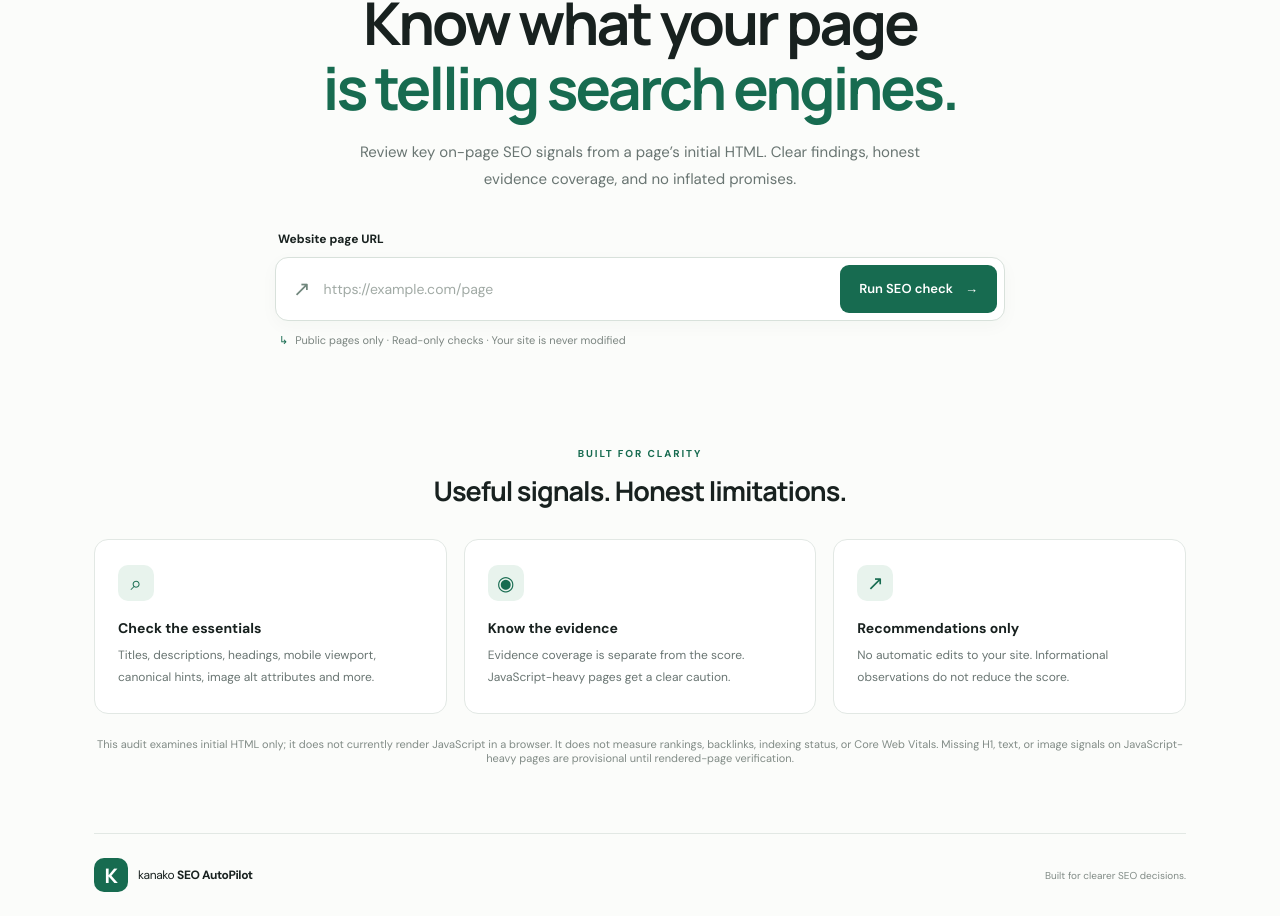
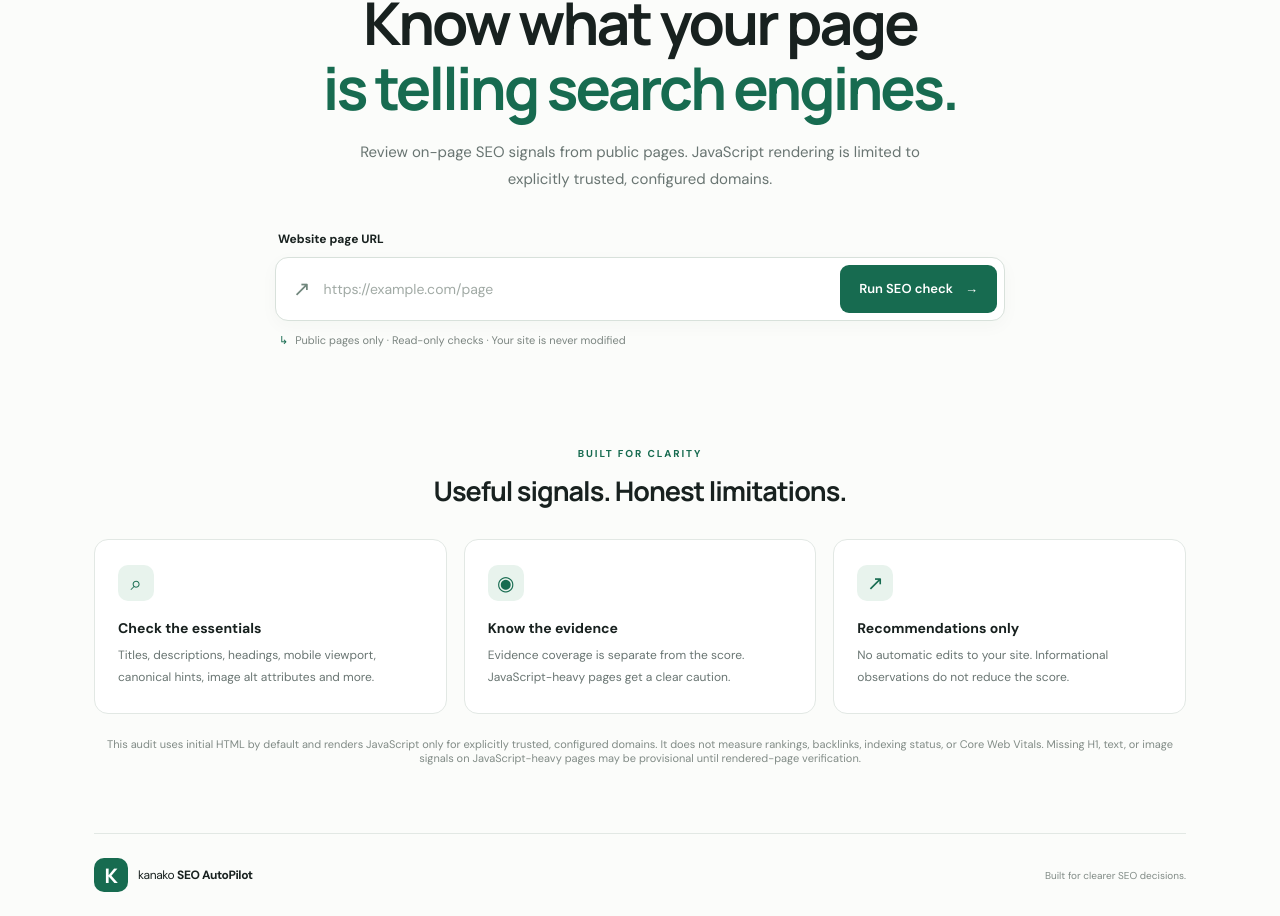
Before and after one commit to kanakomaeda/kanako-seo-autopilot, a Next.js app: page / in a window 1280 px wide. Shown: the part 208-1124 px from the top of the page. Built offline with nearby package versions, Linux system fonts and the light colour scheme.

Commit message:
Show correct evidence labels for rendered-page audits

```diff
--- a/app/page.tsx
+++ b/app/page.tsx
@@ -2,21 +2,21 @@
 import { useState, type FormEvent } from "react";
 import Link from "next/link";
 type Finding = { id: string; title: string; severity: "critical" | "warning" | "info"; detail: string; recommendation: string };
-type Result = { url: string; finalUrl: string; status: number; title: string; description: string; h1Count: number; wordCount: number; score: number; coverage: number; limitedEvidence: boolean; findings: Finding[]; imageCount: number; imagesWithoutAlt: number; scriptCount: number; canonical: boolean; viewport: boolean; lang: boolean; structuredData: boolean; robotsNoindex: boolean; fetchedAt: string };
+type Result = { renderMode: "rendered" | "initial-html"; scoreLabel: string; url: string; finalUrl: string; status: number; title: string; description: string; h1Count: number; wordCount: number; score: number; coverage: number; limitedEvidence: boolean; findings: Finding[]; imageCount: number; imagesWithoutAlt: number; scriptCount: number; canonical: boolean; viewport: boolean; lang: boolean; structuredData: boolean; robotsNoindex: boolean; fetchedAt: string };
 export default function Home() {
  const [url,setUrl]=useState(""); const [loading,setLoading]=useState(false); const [error,setError]=useState(""); const [result,setResult]=useState<Result|null>(null);
  async function runAudit(e:FormEvent){e.preventDefault();setError("");setResult(null);setLoading(true);try{const response=await fetch("/api/audit",{method:"POST",headers:{"Content-Type":"application/json"},body:JSON.stringify({url})});const data=await response.json();if(!response.ok)throw new Error(data.error||"Audit failed. Please check the URL and try again.");setResult(data);}catch(err){setError(err instanceof Error?err.message:"Something went wrong.");}finally{setLoading(false);}}
  const severityLabel=(s:Finding["severity"])=>s==="critical"?"Critical":s==="warning"?"Review":"Info";
  return <main className="shell">
  <header className="topbar"><Link className="brand" href="/" aria-label="Kanako SEO AutoPilot home"><span className="brand-mark">K</span><span>kanako <b>SEO AutoPilot</b></span></Link><span className="top-note"><span className="dot"/> Evidence-aware audit</span></header>
- <section className="hero"><div className="eyebrow"><span className="eyebrow-line"/> PRACTICAL SEO CHECKS</div><h1>Know what your page<br/><span>is telling search engines.</span></h1><p className="intro">Review key on-page SEO signals from a page’s initial HTML. Clear findings, honest evidence coverage, and no inflated promises.</p>
+ <section className="hero"><div className="eyebrow"><span className="eyebrow-line"/> PRACTICAL SEO CHECKS</div><h1>Know what your page<br/><span>is telling search engines.</span></h1><p className="intro">Review on-page SEO signals from public pages. JavaScript rendering is limited to explicitly trusted, configured domains.</p>
  <form className="audit-form" onSubmit={runAudit}><label htmlFor="url">Website page URL</label><div className="input-row"><span className="url-icon">↗</span><input id="url" type="url" placeholder="https://example.com/page" value={url} onChange={e=>setUrl(e.target.value)} required autoComplete="url"/><button disabled={loading}>{loading?<><span className="spinner"/> Checking…</>:<>Run SEO check <span>→</span></>}</button></div><div className="form-hint"><span>↳</span> Public pages only · Read-only checks · Your site is never modified</div></form>
- {error&&<div className="error" role="alert">{error}</div>}{loading&&<div className="loading-panel"><span className="spinner dark"/> Fetching public page HTML and checking SEO signals…</div>}</section>
+ {error&&<div className="error" role="alert">{error}</div>}{loading&&<div className="loading-panel"><span className="spinner dark"/> Fetching page content and checking SEO signals…</div>}</section>
  {result&&<section className="results" aria-live="polite"><div className="result-heading"><div><div className="eyebrow">AUDIT REPORT</div><h2>Page overview</h2><p className="muted break">{result.finalUrl}</p></div><button className="secondary" onClick={()=>{setResult(null);setUrl("");}}>New audit</button></div>
- <div className="metric-grid"><article className="metric score-metric"><span className="metric-label">Initial HTML checks score</span><div className="score-number">{result.score}<small>/100</small></div><div className="score-track"><span style={{width:result.score+"%"}}/></div><p>Not a ranking prediction or a complete SEO score.</p></article><article className="metric"><span className="metric-label">Evidence coverage</span><div className="metric-number">{result.coverage}<small>%</small></div><p>{result.limitedEvidence?"Limited initial HTML evidence":"Based on checks available in fetched HTML"}</p></article><article className="metric"><span className="metric-label">Readable words</span><div className="metric-number">{result.wordCount}</div><p>{result.scriptCount} script tags detected</p></article><article className="metric"><span className="metric-label">Findings</span><div className="metric-number">{result.findings.length}</div><p>{result.findings.filter(f=>f.severity==="critical").length} critical · {result.findings.filter(f=>f.severity==="warning").length} to review</p></article></div>
- {result.limitedEvidence&&<div className="evidence-alert"><span className="alert-icon">!</span><div><b>Limited evidence — verify rendered page</b><p>This page appears to deliver much of its content through JavaScript. The score covers only checks available in the initial HTML. Missing content, headings, and image attributes may appear after rendering, so treat those findings as provisional. This audit does not currently run a browser to render JavaScript.</p></div></div>}
- <div className="report-grid"><div className="panel"><div className="panel-title"><h3>Page signals</h3><span className="count">{result.findings.length} findings</span></div><div className="signal-list">{[["Title tag",result.title||"Not found"],["Meta description",result.description||"Not found"],["H1 headings (initial HTML)",String(result.h1Count)],["Canonical URL",result.canonical?"Detected":"Not detected"],["Mobile viewport",result.viewport?"Detected":"Not detected"],["HTML language",result.lang?"Declared":"Not declared"],["Image alt attributes (initial HTML)",result.imagesWithoutAlt?result.imagesWithoutAlt+" of "+result.imageCount+" missing":"No missing alt detected in initial HTML"],["Structured data",result.structuredData?"JSON-LD detected":"Not detected"],["Robots noindex",result.robotsNoindex?"Detected":"Not detected"]].map(([label,value])=><div className="signal" key={label}><span>{label}</span><b>{value}</b></div>)}</div></div>
- <div className="panel findings-panel"><div className="panel-title"><h3>Recommendations</h3><span className="count">{result.findings.length}</span></div>{result.findings.length===0&&<p className="empty">No issues were found in these initial HTML checks. This does not mean the page is fully SEO-optimized.</p>}<div className="finding-list">{result.findings.map(f=><article className="finding" key={f.id}><div className="finding-head"><span className={"severity "+f.severity}>{severityLabel(f.severity)}</span><b>{f.title}</b></div><p>{f.detail}</p><div className="recommendation"><span>Suggested next step</span>{f.recommendation}</div></article>)}</div></div></div><p className="report-foot">HTTP {result.status} · Audited {new Date(result.fetchedAt).toLocaleString()} · Suggestions only; no changes made to the audited site.</p></section>}
- {!result&&!loading&&<section className="below"><div className="section-heading"><div className="eyebrow">BUILT FOR CLARITY</div><h2>Useful signals. Honest limitations.</h2></div><div className="feature-grid"><article className="feature"><span className="feature-icon">⌕</span><h3>Check the essentials</h3><p>Titles, descriptions, headings, mobile viewport, canonical hints, image alt attributes and more.</p></article><article className="feature"><span className="feature-icon">◉</span><h3>Know the evidence</h3><p>Evidence coverage is separate from the score. JavaScript-heavy pages get a clear caution.</p></article><article className="feature"><span className="feature-icon">↗</span><h3>Recommendations only</h3><p>No automatic edits to your site. Informational observations do not reduce the score.</p></article></div><p className="disclaimer">This audit examines initial HTML only; it does not currently render JavaScript in a browser. It does not measure rankings, backlinks, indexing status, or Core Web Vitals. Missing H1, text, or image signals on JavaScript-heavy pages are provisional until rendered-page verification.</p></section>}
+ <div className="metric-grid"><article className="metric score-metric"><span className="metric-label">{result.scoreLabel}</span><div className="score-number">{result.score}<small>/100</small></div><div className="score-track"><span style={{width:result.score+"%"}}/></div><p>Not a ranking prediction or a complete SEO score.</p></article><article className="metric"><span className="metric-label">Evidence coverage</span><div className="metric-number">{result.coverage}<small>%</small></div><p>{result.limitedEvidence?(result.renderMode==="rendered"?"Limited rendered-page evidence":"Limited initial HTML evidence"):(result.renderMode==="rendered"?"Based on the rendered page":"Based on the initial HTML")}</p></article><article className="metric"><span className="metric-label">Readable words</span><div className="metric-number">{result.wordCount}</div><p>{result.scriptCount} script tags detected</p></article><article className="metric"><span className="metric-label">Findings</span><div className="metric-number">{result.findings.length}</div><p>{result.findings.filter(f=>f.severity==="critical").length} critical · {result.findings.filter(f=>f.severity==="warning").length} to review</p></article></div>
+ {result.limitedEvidence&&<div className="evidence-alert"><span className="alert-icon">!</span><div><b>{result.renderMode==="rendered"?"Limited evidence in rendered page":"Limited evidence — verify rendered page"}</b><p>{result.renderMode==="rendered"?"The browser-rendered page still contains little readable text relative to its script content. Some content may require interaction, authentication, or additional loading, so review these findings before relying on them.":"This page appears to deliver much of its content through JavaScript. The score covers only checks available in the initial HTML. Missing content, headings, and image attributes may appear after rendering, so treat those findings as provisional."}</p></div></div>}
+ <div className="report-grid"><div className="panel"><div className="panel-title"><h3>Page signals</h3><span className="count">{result.findings.length} findings</span></div><div className="signal-list">{[["Title tag",result.title||"Not found"],["Meta description",result.description||"Not found"],["H1 headings ("+(result.renderMode==="rendered"?"rendered page":"initial HTML")+")",String(result.h1Count)],["Canonical URL",result.canonical?"Detected":"Not detected"],["Mobile viewport",result.viewport?"Detected":"Not detected"],["HTML language",result.lang?"Declared":"Not declared"],["Image alt attributes ("+(result.renderMode==="rendered"?"rendered page":"initial HTML")+")",result.imagesWithoutAlt?result.imagesWithoutAlt+" of "+result.imageCount+" missing":"No missing alt detected in "+(result.renderMode==="rendered"?"rendered page":"initial HTML")],["Structured data",result.structuredData?"JSON-LD detected":"Not detected"],["Robots noindex",result.robotsNoindex?"Detected":"Not detected"]].map(([label,value])=><div className="signal" key={label}><span>{label}</span><b>{value}</b></div>)}</div></div>
+ <div className="panel findings-panel"><div className="panel-title"><h3>Recommendations</h3><span className="count">{result.findings.length}</span></div>{result.findings.length===0&&<p className="empty">No issues were found in these checks. This does not mean the page is fully SEO-optimized.</p>}<div className="finding-list">{result.findings.map(f=><article className="finding" key={f.id}><div className="finding-head"><span className={"severity "+f.severity}>{severityLabel(f.severity)}</span><b>{f.title}</b></div><p>{f.detail}</p><div className="recommendation"><span>Suggested next step</span>{f.recommendation}</div></article>)}</div></div></div><p className="report-foot">HTTP {result.status} · Audited {new Date(result.fetchedAt).toLocaleString()} · Suggestions only; no changes made to the audited site.</p></section>}
+ {!result&&!loading&&<section className="below"><div className="section-heading"><div className="eyebrow">BUILT FOR CLARITY</div><h2>Useful signals. Honest limitations.</h2></div><div className="feature-grid"><article className="feature"><span className="feature-icon">⌕</span><h3>Check the essentials</h3><p>Titles, descriptions, headings, mobile viewport, canonical hints, image alt attributes and more.</p></article><article className="feature"><span className="feature-icon">◉</span><h3>Know the evidence</h3><p>Evidence coverage is separate from the score. JavaScript-heavy pages get a clear caution.</p></article><article className="feature"><span className="feature-icon">↗</span><h3>Recommendations only</h3><p>No automatic edits to your site. Informational observations do not reduce the score.</p></article></div><p className="disclaimer">This audit uses initial HTML by default and renders JavaScript only for explicitly trusted, configured domains. It does not measure rankings, backlinks, indexing status, or Core Web Vitals. Missing H1, text, or image signals on JavaScript-heavy pages may be provisional until rendered-page verification.</p></section>}
  <footer><Link className="brand footer-brand" href="/"><span className="brand-mark">K</span><span>kanako <b>SEO AutoPilot</b></span></Link><span>Built for clearer SEO decisions.</span></footer></main>;
 }
```
